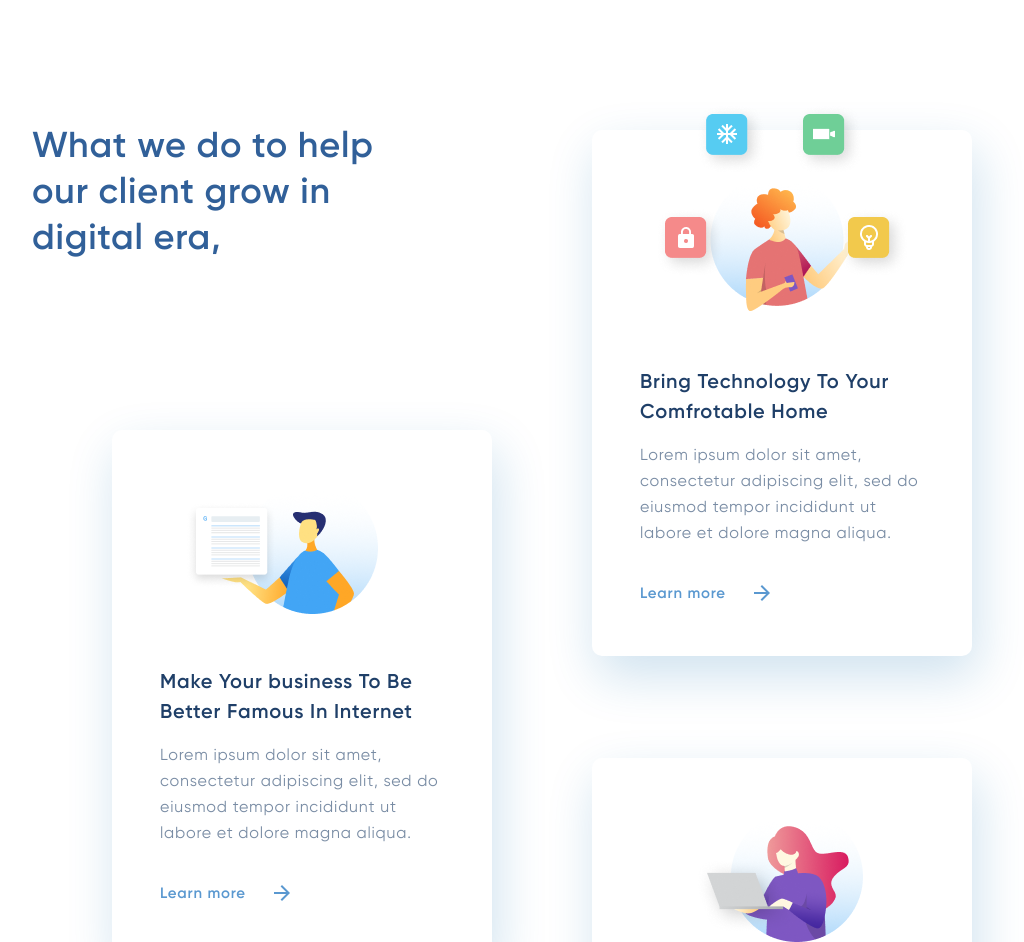
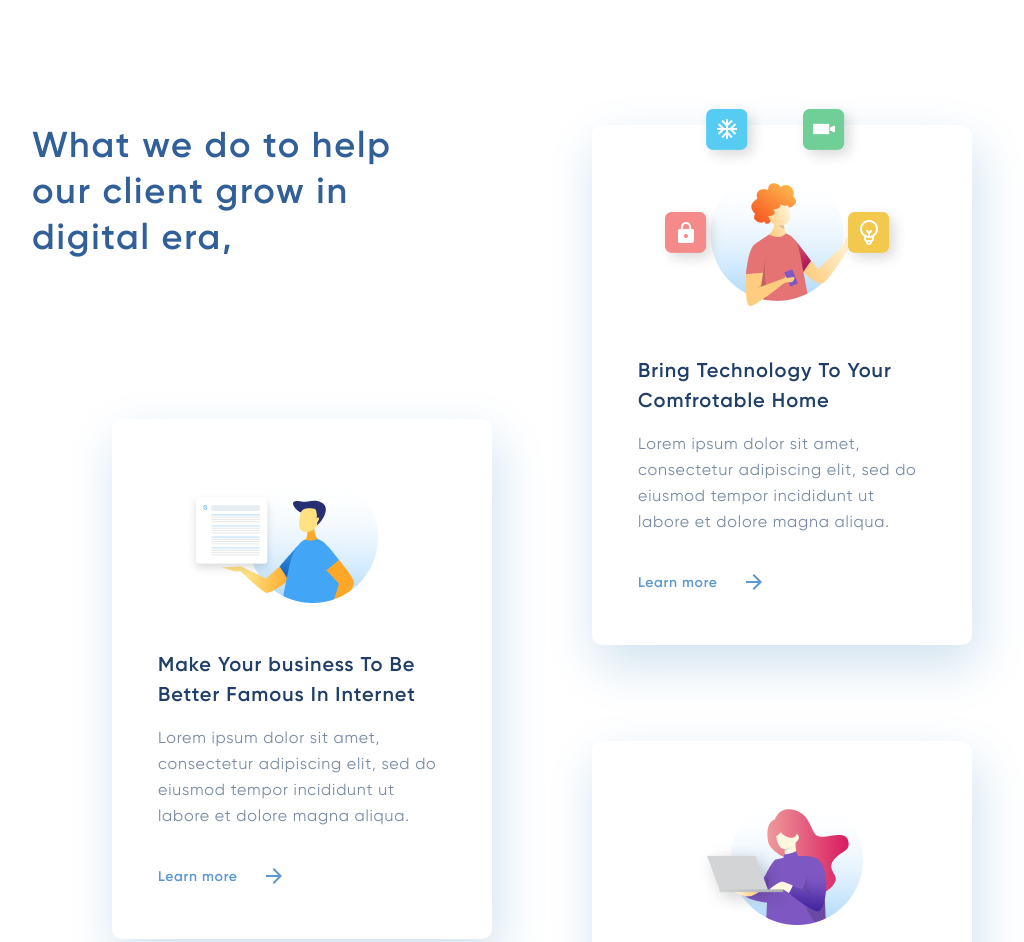
Before and after one commit to Xtell/landingpage, a website: page src/index.html in a window 1280 px wide. Shown: the part 840-1782 px from the top of the page, without its empty margins (138-1162 px from the left). Drawn offline with nearby package versions, Linux system fonts and the light colour scheme; files that its build step writes are made by us from their sources; files whose address does not match are found by name.

Commit message:
Немного pixel perfect

```diff
--- a/src/styles/blocks/card.css
+++ b/src/styles/blocks/card.css
@@ -1,8 +1,7 @@
 .card {
   position: relative;
   width: 380px;
-  padding: 48px;
-  padding-top: 236px;
+  padding: 230px 46px 48px 46px;
   box-shadow: 5px 20px 50px rgba(16, 112, 177, 0.2);
   border-radius: 10px;
 }
@@ -23,6 +22,7 @@
   line-height: 30px;
   font-weight: 600;
   color: #1f3f68;
+  letter-spacing: 0.05em;
 }
 .card__description {
   margin: 0;
@@ -31,11 +31,12 @@
 .card__link {
   display: flex;
   align-items: center;
-  font-size: 15px;
+  font-size: 14px;
   line-height: 30px;
   font-weight: 600;
   text-decoration: none;
   color: #5a98d0;
+  letter-spacing: 0.05em;
   transition: color 0.2s;
 }
 .card__link path {
--- a/src/styles/blocks/intro.css
+++ b/src/styles/blocks/intro.css
@@ -1,7 +1,7 @@
 .intro {
   position: relative;
   min-height: 674px;
-  padding-top: 94px;
+  padding-top: 83px;
   padding-bottom: 150px;
   background-image: url('../../images/intro-bg.png'),
                     linear-gradient(0deg, rgba(152, 195, 232, 0.2) 8.84%, rgba(152, 195, 232, 0) 31.12%);
@@ -14,7 +14,7 @@
 }
 .intro__title {
   margin: 0;
-  margin-bottom: 30px;
+  margin-bottom: 40px;
   font-family: 'Galien', serif;
   font-size: 64px;
   line-height: 74px;
--- a/src/styles/blocks/services.css
+++ b/src/styles/blocks/services.css
@@ -5,14 +5,15 @@
   padding-bottom: 212px;
 }
 .services__title {
-  width: 358px;
+  width: 370px;
+  letter-spacing: 0.05em;
 }
 .services__list {
   display: flex;
   flex-direction: column;
   width: 860px;
   margin: 0;
-  margin-top: -130px;
+  margin-top: -135px;
   margin-left: auto;
   padding: 0;
   list-style: none;
```
